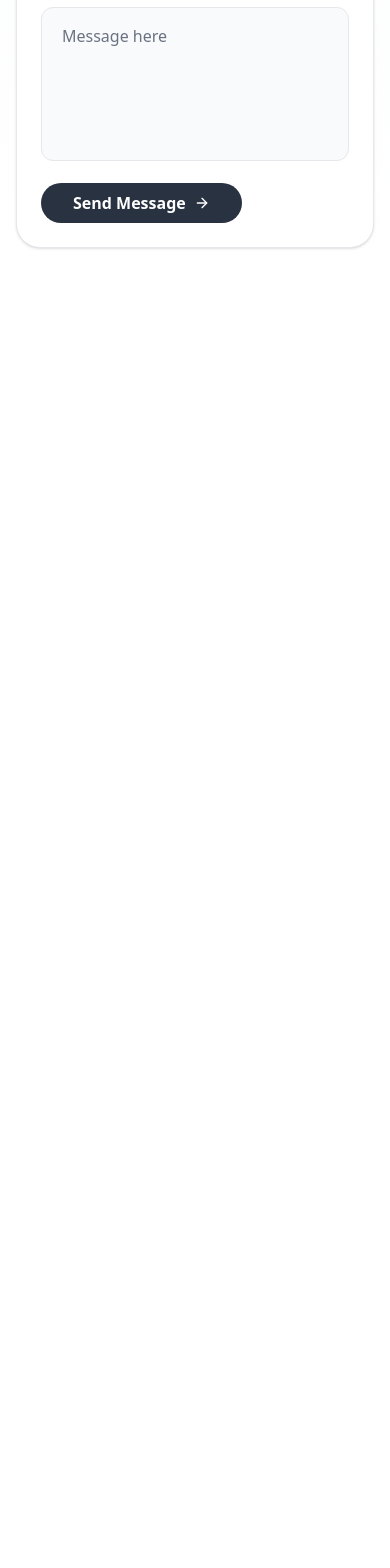
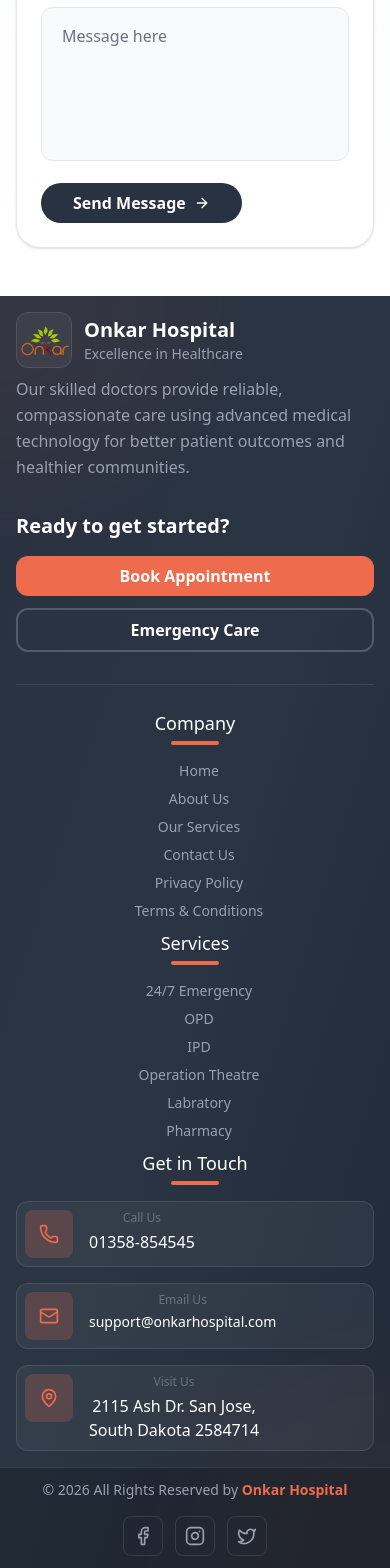
Before and after one commit to AnkitaMaurya-2908/omkar-hospital, a Next.js app in the folder frontend/: page / in a window 390 px wide. Shown: the part 6981-8549 px from the top of the page. Before the commit the page ends 7277 px from the top, so only its background shows below. Built offline with nearby package versions, Linux system fonts and the light colour scheme.

Commit message:
added responsive footer

```diff
--- a/frontend/src/app/page.js
+++ b/frontend/src/app/page.js
@@ -6,6 +6,7 @@ import OurServices from "@/components/OurServicesSection/OurServices"
 import WhyChooseUs from "@/components/WhyChooseUs/ChooseUsSection"
 import PatientTestimonials from "@/components/Testimonials/Testimonials"
 import ContactForm from "@/components/ContactSection/ContactForm";
+import Footer from "@/components/Footer/Footer";
 
 export default function Home() {
   return (
@@ -19,6 +20,7 @@ export default function Home() {
       <PatientTestimonials/>
       <Faq/>
       <ContactForm/>
+      <Footer/>
 
     </div>
   );
--- /dev/null
+++ b/frontend/src/components/Footer/Footer.jsx
@@ -0,0 +1,211 @@
+import React from "react";
+import { Facebook, Instagram, Twitter, Mail, Phone, MapPin } from "lucide-react";
+import Image from "next/image";
+
+const Footer = () => {
+  return (
+    <footer className="w-full bg-gradient-to-br from-[#293241] via-[#2a3442] to-[#1f2937] text-white relative overflow-hidden">
+
+      {/* Decorative background */}
+      <div className="absolute inset-0 opacity-5">
+        <div className="absolute top-0 left-0 w-96 h-96 bg-[#ee6c4d] rounded-full blur-3xl -translate-x-1/2 -translate-y-1/2"></div>
+        <div className="absolute bottom-0 right-0 w-96 h-96 bg-[#ee6c4d] rounded-full blur-3xl translate-x-1/2 translate-y-1/2"></div>
+      </div>
+
+      <div className="relative px-4 sm:px-6 lg:px-8 py-4 sm:py-6 lg:py-8">
+        <div className="max-w-7xl mx-auto">
+
+          {/* Top Brand Section */}
+          <div className="mb-6 sm:mb-8 pb-8 border-b border-white/10">
+            <div className="grid grid-cols-1 lg:grid-cols-2 gap-8 items-center">
+
+              <div className="space-y-2">
+                <div className="flex items-center gap-3">
+                  <div className="relative w-14 h-14 sm:w-16 sm:h-16 rounded-xl overflow-hidden bg-white/5 backdrop-blur-sm border border-white/10">
+                    <Image
+                      src="/hospital-logo.png"
+                      alt="Onkar Hospital Logo"
+                      fill
+                      className="object-contain"
+                    />
+                  </div>
+                  <div>
+                    <h3 className="text-xl sm:text-2xl font-bold text-white">
+                      Onkar Hospital
+                    </h3>
+                    <p className="text-sm text-gray-400">Excellence in Healthcare</p>
+                  </div>
+                </div>
+
+                <p className="text-gray-400 text-base sm:text-md leading-relaxed max-w-xl">
+                  Our skilled doctors provide reliable, compassionate care using advanced
+                  medical technology for better patient outcomes and healthier communities.
+                </p>
+              </div>
+
+              <div className="lg:text-right space-y-4">
+                <h4 className="text-xl sm:text-2xl font-bold mb-4">Ready to get started?</h4>
+                <div className="flex flex-col sm:flex-row lg:justify-end gap-3">
+                  <a
+                    href="#contact"
+                    className="inline-flex items-center justify-center px-6 py-2 bg-[#ee6c4d] hover:bg-[#d85a3d] text-white font-semibold rounded-xl transition-all duration-300"
+                  >
+                    Book Appointment
+                  </a>
+                  <a
+                    href="#emergency"
+                    className="inline-flex items-center justify-center px-6 py-2 border-2 border-white/20 hover:border-[#ee6c4d] text-white font-semibold rounded-xl transition-all duration-300"
+                  >
+                    Emergency Care
+                  </a>
+                </div>
+              </div>
+            </div>
+          </div>
+
+          {/* MAIN FOOTER GRID */}
+          <div className="grid grid-cols-1 sm:grid-cols-2 lg:grid-cols-4 gap-2 lg:gap-3">
+
+            {/* COMPANY */}
+            <div className="space-y-1 flex flex-col items-center sm:items-start text-center sm:text-left">
+              <h3 className="text-lg font-md mb-6 relative inline-block">
+                Company
+                <span className="absolute -bottom-2 left-1/2 -translate-x-1/2 sm:left-0 sm:translate-x-0 w-12 h-1 bg-[#ee6c4d] rounded-full"></span>
+              </h3>
+
+              <ul className="space-y-2 flex flex-col items-center sm:items-start">
+                {[
+                  "Home",
+                  "About Us",
+                  "Our Services",
+                  "Contact Us",
+                  "Privacy Policy",
+                  "Terms & Conditions"
+                ].map((item, i) => (
+                  <li key={i}>
+                    <a
+                      href="#"
+                      className="text-gray-400 hover:text-[#ee6c4d] transition-all duration-300 text-sm sm:text-base flex items-center gap-2 group"
+                    >
+                      <span className="w-0 group-hover:w-2 h-0.5 bg-[#ee6c4d] transition-all duration-300"></span>
+                      {item}
+                    </a>
+                  </li>
+                ))}
+              </ul>
+            </div>
+
+            {/* SERVICES */}
+            <div className="space-y-1 flex flex-col items-center sm:items-start text-center sm:text-left">
+              <h3 className="text-lg font-md mb-6 relative inline-block">
+                Services
+                <span className="absolute -bottom-2 left-1/2 -translate-x-1/2 sm:left-0 sm:translate-x-0 w-12 h-1 bg-[#ee6c4d] rounded-full"></span>
+              </h3>
+
+              <ul className="space-y-2 flex flex-col items-center sm:items-start">
+                {[
+                  "24/7 Emergency",
+                  "OPD",
+                  "IPD",
+                  "Operation Theatre",
+                  "Labratory",
+                  "Pharmacy"
+                ].map((service, i) => (
+                  <li key={i}>
+                    <a
+                      href="#"
+                      className="text-gray-400 hover:text-[#ee6c4d] transition-all duration-300 text-sm sm:text-base flex items-center gap-2 group"
+                    >
+                      <span className="w-0 group-hover:w-2 h-0.5 bg-[#ee6c4d] transition-all duration-300"></span>
+                      {service}
+                    </a>
+                  </li>
+                ))}
+              </ul>
+            </div>
+
+            {/* GET IN TOUCH */}
+            <div className="space-y-1 flex flex-col items-center sm:items-start text-center sm:text-left sm:col-span-2 lg:col-span-2">
+              <h3 className="text-lg font-md mb-6 relative inline-block">
+                Get in Touch
+                <span className="absolute -bottom-2 left-1/2 -translate-x-1/2 sm:left-0 sm:translate-x-0 w-12 h-1 bg-[#ee6c4d] rounded-full"></span>
+              </h3>
+
+              <div className="grid sm:grid-cols-2 lg:grid-cols-1 gap-4 justify-items-center sm:justify-items-start w-full">
+
+                {/* Phone */}
+                <a className="flex items-start gap-4 p-2 rounded-xl bg-white/5 border border-white/10 w-full max-w-md">
+                  <div className="w-12 h-12 rounded-lg bg-[#ee6c4d]/20 flex items-center justify-center">
+                    <Phone className="w-5 h-5 text-[#ee6c4d]" />
+                  </div>
+                  <div>
+                    <p className="text-xs text-gray-500 mb-1">Call Us</p>
+                    <p className="text-white font-md">01358-854545</p>
+                  </div>
+                </a>
+
+                {/* Email */}
+                <a className="flex items-start gap-4 p-2 rounded-xl bg-white/5 border border-white/10 w-full max-w-md">
+                  <div className="w-12 h-12 rounded-lg bg-[#ee6c4d]/20 flex items-center justify-center">
+                    <Mail className="w-5 h-5 text-[#ee6c4d]" />
+                  </div>
+                  <div>
+                    <p className="text-xs text-gray-500 mb-1">Email Us</p>
+                    <p className="text-white text-sm break-all">
+                      support@onkarhospital.com
+                    </p>
+                  </div>
+                </a>
+
+                {/* Address */}
+                <div className="flex items-start gap-4 p-2 rounded-xl bg-white/5 border border-white/10 w-full max-w-md sm:col-span-2 lg:col-span-1">
+                  <div className="w-12 h-12 rounded-lg bg-[#ee6c4d]/20 flex items-center justify-center">
+                    <MapPin className="w-5 h-5 text-[#ee6c4d]" />
+                  </div>
+                  <div>
+                    <p className="text-xs text-gray-500 mb-1">Visit Us</p>
+                    <p className="text-white">
+                      2115 Ash Dr. San Jose,<br />
+                      South Dakota 2584714
+                    </p>
+                  </div>
+                </div>
+
+              </div>
+            </div>
+
+          </div>
+        </div>
+      </div>
+
+      {/* Bottom Bar */}
+      <div className="relative border-t border-white/10 bg-black/20">
+        <div className="px-4 sm:px-6 lg:px-8 py-3">
+          <div className="max-w-7xl mx-auto flex flex-col sm:flex-row justify-between items-center gap-4">
+            <p className="text-gray-400 text-sm">
+              © 2026 All Rights Reserved by{" "}
+              <span className="text-[#ee6c4d] font-semibold">
+                Onkar Hospital
+              </span>
+            </p>
+
+            <div className="flex items-center gap-3">
+              {[Facebook, Instagram, Twitter].map((Icon, i) => (
+                <a
+                  key={i}
+                  href="#"
+                  className="w-10 h-10 border border-white/10 rounded-lg flex items-center justify-center hover:border-[#ee6c4d] transition-all"
+                >
+                  <Icon className="w-5 h-5 text-gray-400 hover:text-[#ee6c4d]" />
+                </a>
+              ))}
+            </div>
+          </div>
+        </div>
+      </div>
+
+    </footer>
+  );
+};
+
+export default Footer;
```
Also changed, not shown: frontend/public/hospital-logo.png (added).
